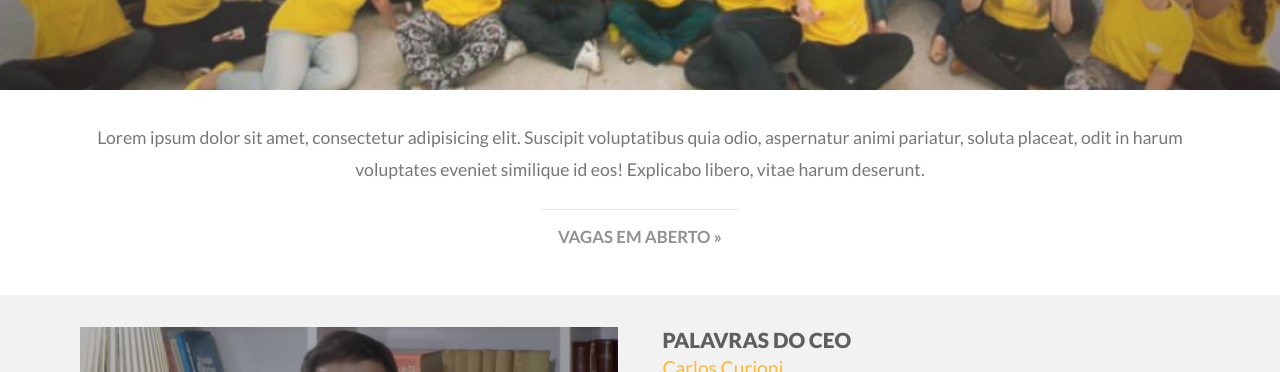
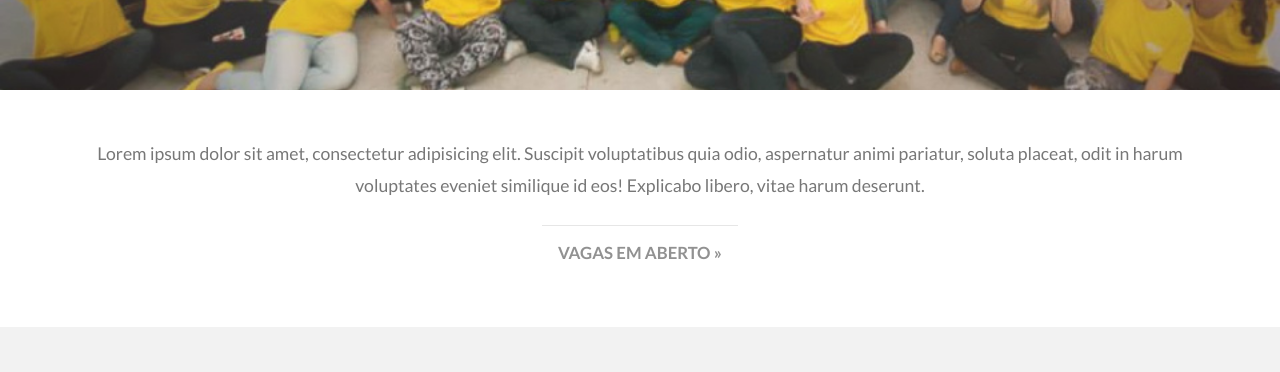
Before and after one commit to gabrielmedina/elo7-test, a website: page index.html in a window 1280 px wide. Shown: the part 360-732 px from the top of the page. Drawn offline with nearby package versions, Linux system fonts and the light colour scheme; files that its build step writes are made by us from their sources.

Commit message:
Adicionando correções de estilo para seções

```diff
--- a/assets/stylesheets/layout/_section.scss
+++ b/assets/stylesheets/layout/_section.scss
@@ -30,6 +30,8 @@
   font-size: 1.2rem;
   font-weight: 800;
   text-transform: uppercase;
+
+  cursor: default;
 }
 
 .section__caption {
@@ -38,6 +40,8 @@
   color: $primary;
   font-size: 1rem;
   font-weight: 400;
+
+  cursor: default;
 }
 
 .section__text {
@@ -65,7 +69,7 @@
 
 @media screen and (min-width: $breakpoint-sm) {
   .section {
-    padding: 2rem 0;
+    padding: 3rem 0;
   }
 
   .section__header {
```
